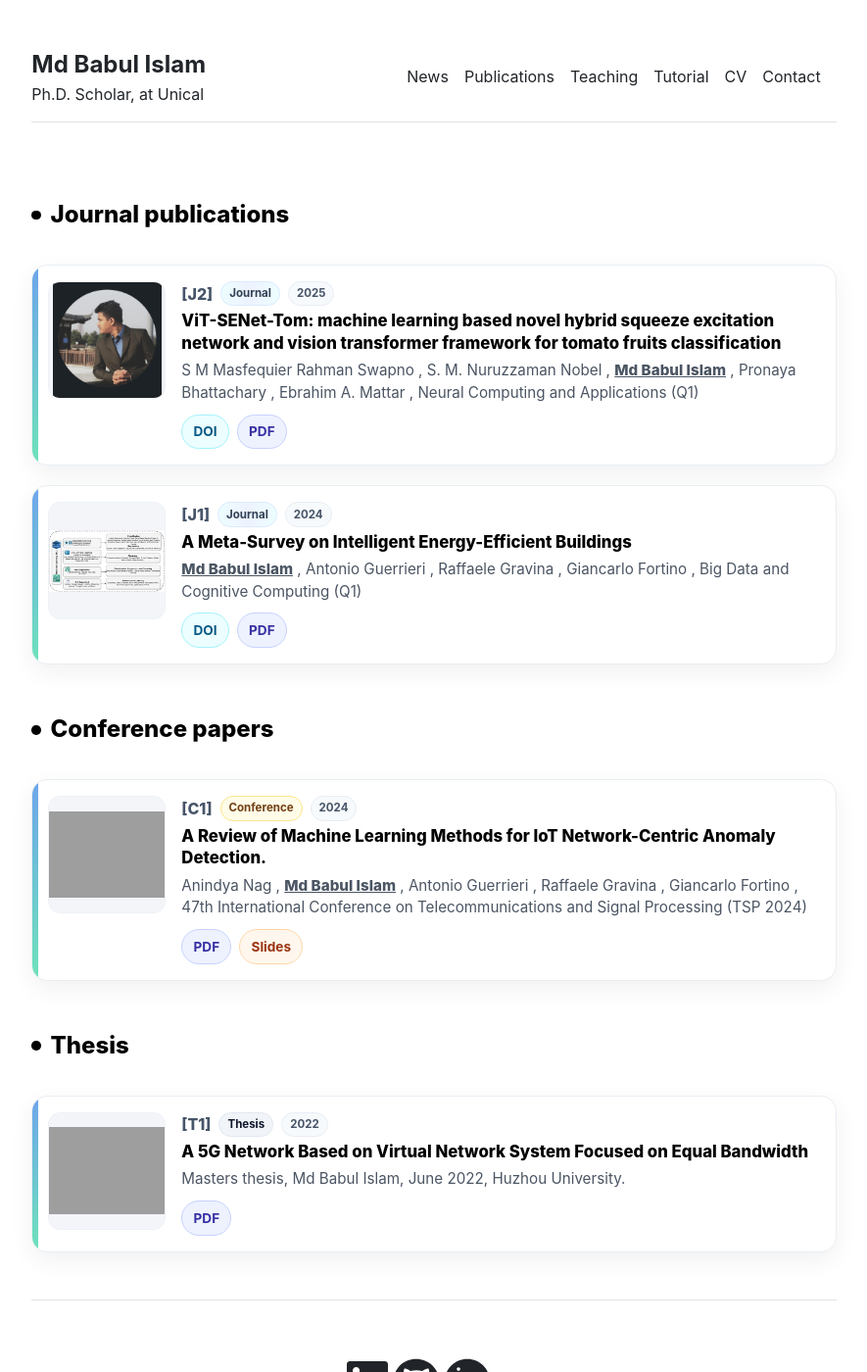
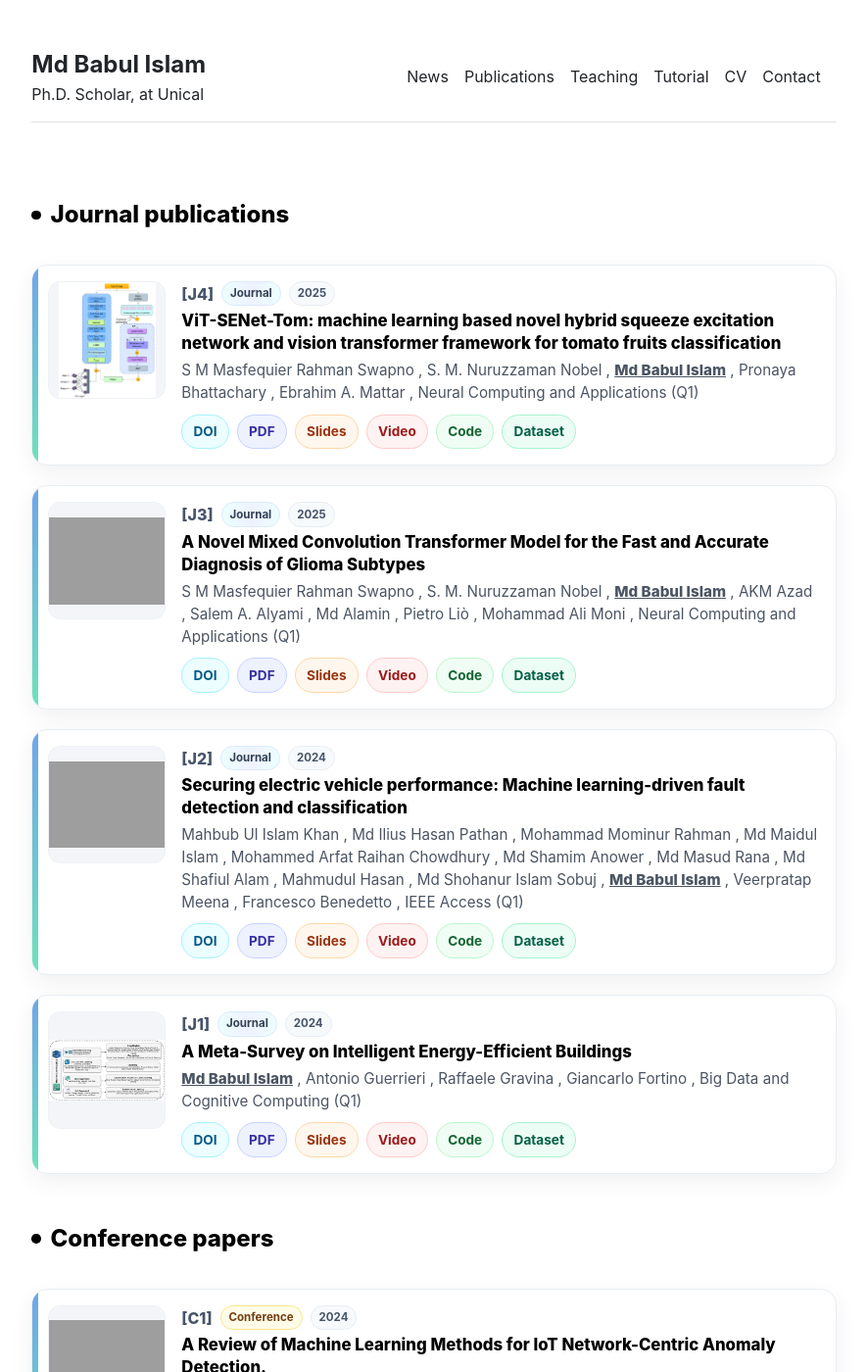
Before and after one commit to babulcseian/babulcseian.github.io, a Jekyll site: the page built from publications.md, in a window 1280 px wide and 1400 px high. Shown: the whole window at 98% size, without its empty margins (197-1082 px from the left). Built offline with Jekyll 4.4.1, drawn with Linux system fonts in a browser that asks for light colours; a style sheet for code colours, icons or effects is not loaded; grey boxes are pictures that could not be loaded.

Commit message:
Update publications.yml

```diff
--- a/_data/publications.yml
+++ b/_data/publications.yml
@@ -1,3 +1,4 @@
+# publications.yml (NEW FORMAT — no idx; keep all fields; newest at TOP)
 journal:
   - year: 2025
     title: "ViT-SENet-Tom: machine learning based novel hybrid squeeze excitation network and vision transformer framework for tomato fruits classification"
@@ -10,7 +11,58 @@ journal:
     journal: "Neural Computing and Applications (Q1)"
     doi: "https://doi.org/10.1007/s00521-025-10973-5"
     paper: "https://link.springer.com/article/10.1007/s00521-025-10973-5"
-    figure: "/assets/img/babul.png"
+    code: "https://www.kaggle.com/datasets/nexuswho/tomatofruits"
+    slides: ""
+    videos: ""
+    dataset: "https://www.kaggle.com/datasets/nexuswho/tomatofruits"
+    figure: "/assets/img/paper/journal/tom.png"
+    fit: "contain"
+
+  - year: 2025
+    title: "A Novel Mixed Convolution Transformer Model for the Fast and Accurate Diagnosis of Glioma Subtypes"
+    authors:
+      - { name: "S M Masfequier Rahman Swapno" }
+      - { name: "S. M. Nuruzzaman Nobel" }
+      - { name: "Md Babul Islam", me: "1" }
+      - { name: "AKM Azad" }
+      - { name: "Salem A. Alyami" }
+      - { name: "Md Alamin" }
+      - { name: "Pietro Liò" }
+      - { name: "Mohammad Ali Moni" }
+    journal: "Neural Computing and Applications (Q1)"
+    doi: "https://doi.org/10.1002/aisy.202400566"
+    paper: "https://advanced.onlinelibrary.wiley.com/doi/full/10.1002/aisy.202400566"
+    code: ""
+    slides: ""
+    videos: ""
+    dataset: ""
+    figure: "/assets/img/paper/journal/glioma.png"
+    fit: "contain"
+
+  - year: 2024
+    title: "Securing electric vehicle performance: Machine learning-driven fault detection and classification"
+    authors:
+      - { name: "Mahbub Ul Islam Khan" }
+      - { name: "Md Ilius Hasan Pathan" }
+      - { name: "Mohammad Mominur Rahman" }
+      - { name: "Md Maidul Islam" }
+      - { name: "Mohammed Arfat Raihan Chowdhury" }
+      - { name: "Md Shamim Anower" }
+      - { name: "Md Masud Rana" }
+      - { name: "Md Shafiul Alam" }
+      - { name: "Mahmudul Hasan" }
+      - { name: "Md Shohanur Islam Sobuj" }
+      - { name: "Md Babul Islam", me: "1" }
+      - { name: "Veerpratap Meena" }
+      - { name: "Francesco Benedetto" }
+    journal: "IEEE Access (Q1)"
+    doi: "https://ieeexplore.ieee.org/abstract/document/10530324"
+    paper: "https://ieeexplore.ieee.org/abstract/document/10530324"
+    code: ""
+    slides: ""
+    videos: ""
+    dataset: ""
+    figure: "/assets/img/paper/journal/glioma.png"
     fit: "contain"
 
   - year: 2024
@@ -23,6 +75,10 @@ journal:
     journal: "Big Data and Cognitive Computing (Q1)"
     doi: "https://doi.org/10.3390/bdcc8080083"
     paper: "https://your-site.com/papers/J7.pdf"
+    code: ""
+    slides: ""
+    videos: ""
+    dataset: ""
     figure: "/assets/img/IEEBS.png"
     fit: "contain"
 
```
